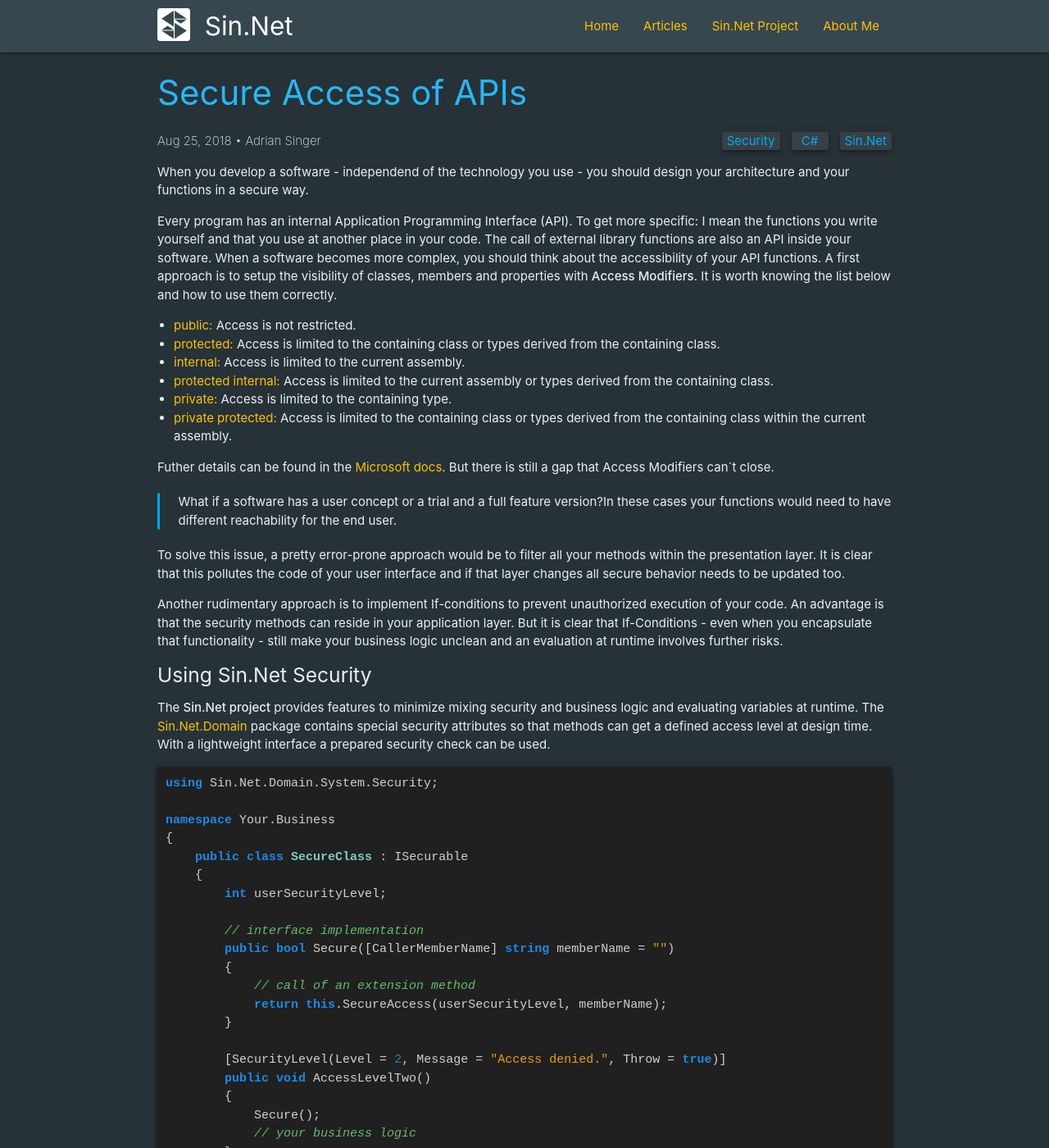
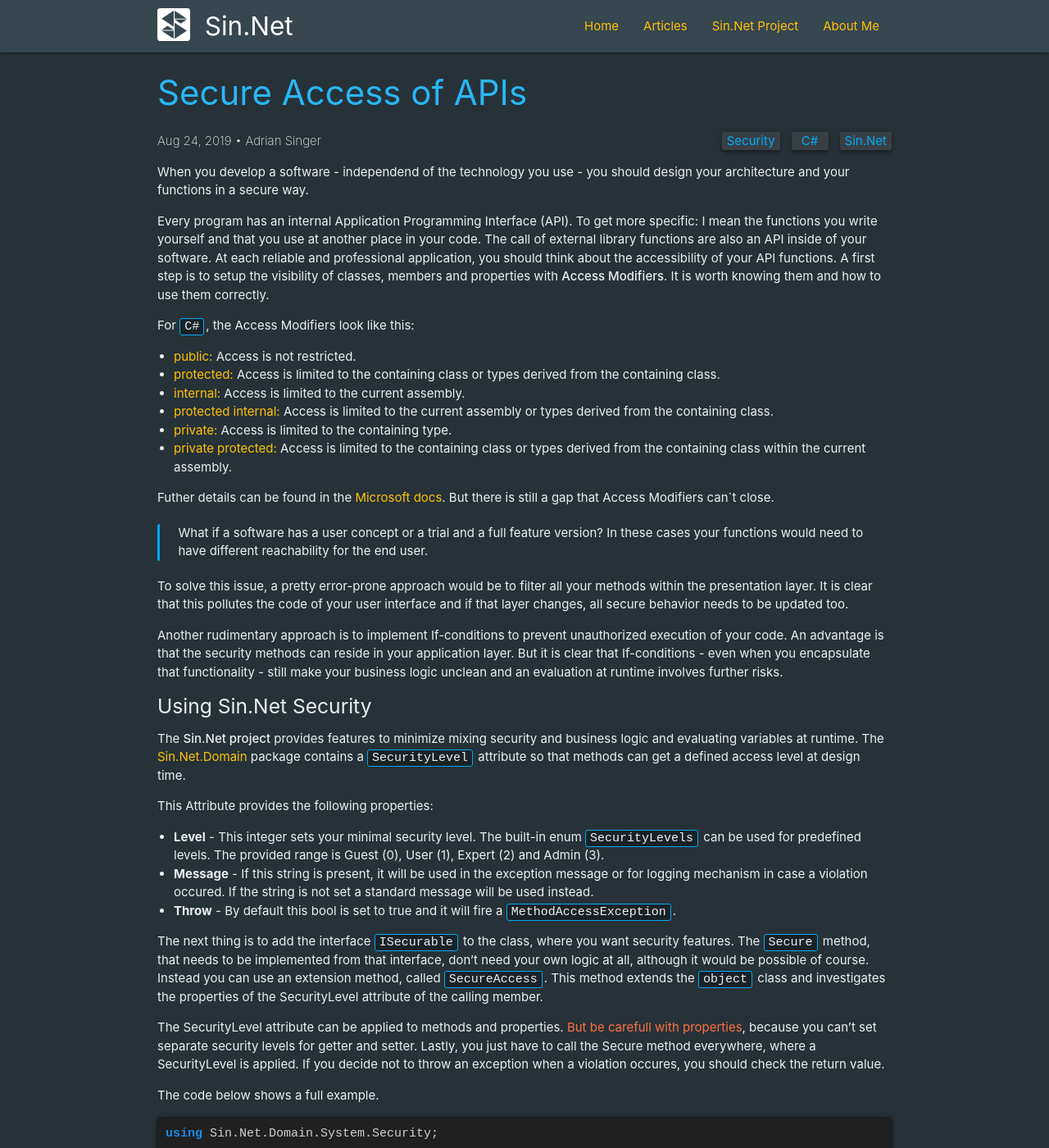
Before and after one commit to adriansinger87/adriansinger87.github.io, a Jekyll site: the page built from _posts/2019-08-24-secure-api.md, in a window 1280 px wide and 1400 px high, scrolled down 411 px. Shown: the whole window at 82% size. Built offline with Jekyll 4.4.1, drawn with Linux system fonts in a browser that asks for light colours; nearby versions of some CDN libraries; some of the changed text lies outside the part shown.

Commit message:
secure api post and bugfixes

````diff
--- a/_layouts/home.html
+++ b/_layouts/home.html
@@ -54,7 +54,7 @@ layout: default
           <h5 class="center">Coding</h5>
           <p class="light">I work as a full time developer and project manager in Chemnitz, Germany. I code
             professionally since 2008 in different R&D fields mostly with Microsoft and web technologies.
-            You can find some of my open source projects on <a target="_blank" href="https://github.com/adriansinger87">Gitub</a>.<br />
+            You can find some of my open source projects on <a target="_blank" href="https://github.com/adriansinger87">GitHub</a>.<br />
             My project <a href="{{ "/project/" | relative_url }}">Sin.Net</a> is an open source collection of
             reusable NuGet packages and namesake for this page.</p>
         </div>
--- a/_posts/2018-08-25-secure-api.md
+++ /dev/null
@@ -1,75 +0,0 @@
----
-title: Secure Access of APIs
-layout: post
-author: Adrian Singer
-description: How to implement access security of your C# APIs with Sin.Net
-image: /assets/img/posts/secure-api-1.jpg
-categories: Sin.Net
-tags: [Sin.Net, C#, Security]
-commentid: 1
-music-text: Frog Leap Studios - Smack My B*#@h Up (metal cover by Leo Moracchioli)
-music-href: https://youtu.be/xcvo80MFO0I
----
-
-When you develop a software - independend of the technology you use - you should design your architecture and your functions in a secure way.
-
-Every program has an internal Application Programming Interface (API). To get more specific: I mean the functions you write yourself and that you use at another place in your code. The call of external library functions are also an API inside your software. When a software becomes more complex, you should think about the accessibility of your API functions.
-A first approach is to setup the visibility of classes, members and properties with **Access Modifiers**.
-It is worth knowing the list below and how to use them correctly.
-
-<ul class="ul-md">
-    <li>
-        <a target="_blank" href="https://docs.microsoft.com/en-us/dotnet/csharp/language-reference/keywords/public">public:</a> Access is not restricted.</li>
-    <li><a target="_blank" href="https://docs.microsoft.com/en-us/dotnet/csharp/language-reference/keywords/public">protected:</a>
-    Access is limited to the containing class or types derived from the containing class.</li>
-    <li><a target="_blank" href="https://docs.microsoft.com/en-us/dotnet/csharp/language-reference/keywords/public">internal:</a> Access is limited to the current assembly.</li>
-    <li><a target="_blank" href="https://docs.microsoft.com/en-us/dotnet/csharp/language-reference/keywords/public">protected internal:</a>
-    Access is limited to the current assembly or types derived from the containing class.</li>
-    <li><a target="_blank" href="https://docs.microsoft.com/en-us/dotnet/csharp/language-reference/keywords/public">private:</a> Access is limited to the containing type.</li>
-    <li><a target="_blank" href="https://docs.microsoft.com/en-us/dotnet/csharp/language-reference/keywords/public">private protected:</a>
-    Access is limited to the containing class or types derived from the containing class within the current assembly.</li>
-</ul>
-
-Futher details can be found in the [Microsoft docs](https://docs.microsoft.com/en-us/dotnet/csharp/language-reference/keywords/access-modifiers).
-But there is still a gap that Access Modifiers can`t close.
-
-> What if a software has a user concept or a trial and a full feature version?In these cases your functions would need to have different reachability for the end user.
-
-To solve this issue, a pretty error-prone approach would be to filter all your methods within the presentation layer. It is clear that this pollutes the code of your user interface and if that layer changes all secure behavior needs to be updated too.
-
-Another rudimentary approach is to implement If-conditions to prevent unauthorized execution of your code. An advantage is that the security methods can reside in your application layer. But it is clear that If-Conditions - even when you encapsulate that functionality - still make your business logic unclean and an evaluation at runtime involves further risks.
-
-##### Using Sin.Net Security
-
-The **Sin.Net project** provides features to minimize mixing security and business logic and evaluating variables at runtime.
-The [Sin.Net.Domain](https://www.nuget.org/packages/Sin.Net.Domain/) package contains special security attributes so that methods can get a defined access level at design time. With a lightweight interface a prepared security check can be used.
-
-```c#
-using Sin.Net.Domain.System.Security;
-
-namespace Your.Business
-{
-    public class SecureClass : ISecurable
-    {
-        int userSecurityLevel;
-
-        // interface implementation
-        public bool Secure([CallerMemberName] string memberName = "")
-        {
-            // call of an extension method
-            return this.SecureAccess(userSecurityLevel, memberName);
-        }
-
-        [SecurityLevel(Level = 2, Message = "Access denied.", Throw = true)]
-        public void AccessLevelTwo()
-        {
-            Secure();
-            // your business logic
-        }
-    }
-}
-```
-
-##### Conclusion
-
-I ...
--- /dev/null
+++ b/_posts/2019-08-24-secure-api.md
@@ -0,0 +1,106 @@
+---
+title: Secure Access of APIs
+layout: post
+author: Adrian Singer
+description: How to implement access security of your C# APIs with Sin.Net
+image: /assets/img/posts/secure-api-1.jpg
+categories: Sin.Net
+tags: [Sin.Net, C#, Security]
+commentid: 3
+music-text: Frog Leap Studios - Smack My B*#@h Up (metal cover by Leo Moracchioli)
+music-href: https://youtu.be/xcvo80MFO0I
+---
+
+When you develop a software - independend of the technology you use - you should design your architecture and your functions in a secure way.
+
+Every program has an internal Application Programming Interface (API).
+To get more specific: I mean the functions you write yourself and that you use at another place in your code.
+The call of external library functions are also an API inside of your software.
+At each reliable and professional application, you should think about the accessibility of your API functions.
+A first step is to setup the visibility of classes, members and properties with **Access Modifiers**.
+It is worth knowing them and how to use them correctly.
+
+For `C#`, the Access Modifiers look like this:
+<ul class="ul-md">
+    <li>
+        <a target="_blank" href="https://docs.microsoft.com/en-us/dotnet/csharp/language-reference/keywords/public">public:</a> Access is not restricted.</li>
+    <li><a target="_blank" href="https://docs.microsoft.com/en-us/dotnet/csharp/language-reference/keywords/public">protected:</a>
+    Access is limited to the containing class or types derived from the containing class.</li>
+    <li><a target="_blank" href="https://docs.microsoft.com/en-us/dotnet/csharp/language-reference/keywords/public">internal:</a> Access is limited to the current assembly.</li>
+    <li><a target="_blank" href="https://docs.microsoft.com/en-us/dotnet/csharp/language-reference/keywords/public">protected internal:</a>
+    Access is limited to the current assembly or types derived from the containing class.</li>
+    <li><a target="_blank" href="https://docs.microsoft.com/en-us/dotnet/csharp/language-reference/keywords/public">private:</a> Access is limited to the containing type.</li>
+    <li><a target="_blank" href="https://docs.microsoft.com/en-us/dotnet/csharp/language-reference/keywords/public">private protected:</a>
+    Access is limited to the containing class or types derived from the containing class within the current assembly.</li>
+</ul>
+
+Futher details can be found in the [Microsoft docs](https://docs.microsoft.com/en-us/dotnet/csharp/language-reference/keywords/access-modifiers).
+But there is still a gap that Access Modifiers can`t close.
+
+> What if a software has a user concept or a trial and a full feature version?
+> In these cases your functions would need to have different reachability for the end user.
+
+To solve this issue, a pretty error-prone approach would be to filter all your methods within the presentation layer. It is clear that this pollutes the code of your user interface and if that layer changes, all secure behavior needs to be updated too.
+
+Another rudimentary approach is to implement If-conditions to prevent unauthorized execution of your code.
+An advantage is that the security methods can reside in your application layer.
+But it is clear that If-conditions - even when you encapsulate that functionality - still make your business logic unclean and an evaluation at runtime involves further risks.
+
+##### Using Sin.Net Security
+
+The **Sin.Net project** provides features to minimize mixing security and business logic and evaluating variables at runtime.
+The [Sin.Net.Domain](https://www.nuget.org/packages/Sin.Net.Domain/) package contains a `SecurityLevel` attribute so that methods can get a defined access level at design time.
+
+This Attribute provides the following properties:
+<ul class="ul-md">
+    <li><b>Level</b> - This integer sets your minimal security level. The built-in enum <code>SecurityLevels</code> can be used for predefined levels.
+    The provided range is Guest (0), User (1), Expert (2) and Admin (3).</li>
+    <li><b>Message</b> - If this string is present, it will be used in the exception message or for logging mechanism in case a violation occured. If the string is not set a standard message will be used instead.</li>
+    <li><b>Throw</b> - By default this bool is set to true and it will fire a <code>MethodAccessException</code>.</li>
+</ul>
+
+The next thing is to add the interface `ISecurable` to the class, where you want security features.
+The `Secure` method, that needs to be implemented from that interface, don't need your own logic at all, although it would be possible of course.
+Instead you can use an extension method, called `SecureAccess`.
+This method extends the `object` class and investigates the properties of the SecurityLevel attribute of the calling member.
+
+The SecurityLevel attribute can be applied to methods and properties. <span class="attention">But be carefull with properties</span>, because you can't set separate security levels for getter and setter.
+Lastly, you just have to call the Secure method everywhere, where a SecurityLevel is applied.
+If you decide not to throw an exception when a violation occures, you should check the return value.
+
+The code below shows a full example.
+
+```c#
+using Sin.Net.Domain.System.Security;
+
+namespace Your.Business
+{
+    public class SecureClass : ISecurable
+    {
+        int userSecurityLevel;
+
+        // interface implementation
+        public bool Secure([CallerMemberName] string memberName = "")
+        {
+            // call of an extension method
+            return this.SecureAccess(userSecurityLevel, memberName);
+        }
+
+        [SecurityLevel(Level = 2, Message = "Access denied.", Throw = true)]
+        public void AccessLevelTwo()
+        {
+            Secure();
+            // your business logic
+        }
+    }
+}
+```
+
+##### Conclusion
+
+I don't know if the presented approach is the best way to secure unwanted execution of methods and properties. - What do you think? Leave me a comment with your opinion.
+
+But in fact, the example leaves a pretty lightweight and declarative footprint in your business logic.
+On the other hand, you still need some kind of roles and permissions, indicated in the code with the variable `userSecurityLevel`.
+Here, you could use or exend the provided user model within the `Sin.Net.Domain.System.UserManagement` namespace.
+The class `User` contains just three properties and the enum of type SecurityLevels is already included.
````
Also changed, not shown: _posts/2019-08-11-api-documentation.md (+1 -1 lines).
